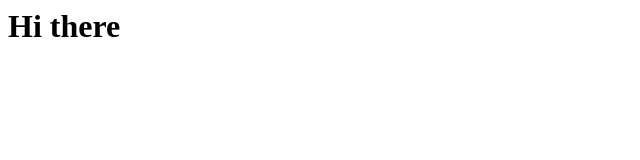
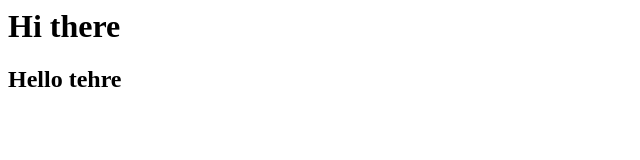
Before and after one commit to Amlyaaa/JustForPRactise, a plain HTML site: page index.html in a window 1280 px wide. Shown: the whole page, without its empty margins (0-640 px from the left). Drawn offline with Linux system fonts and the light colour scheme.

Commit message:
changes are made

```diff
--- a/index.html
+++ b/index.html
@@ -1,5 +1,6 @@
 <html>
     <body>
         <h1>Hi there</h1>
+        <h2>Hello tehre</h2>
     </body>
 </html>
```
